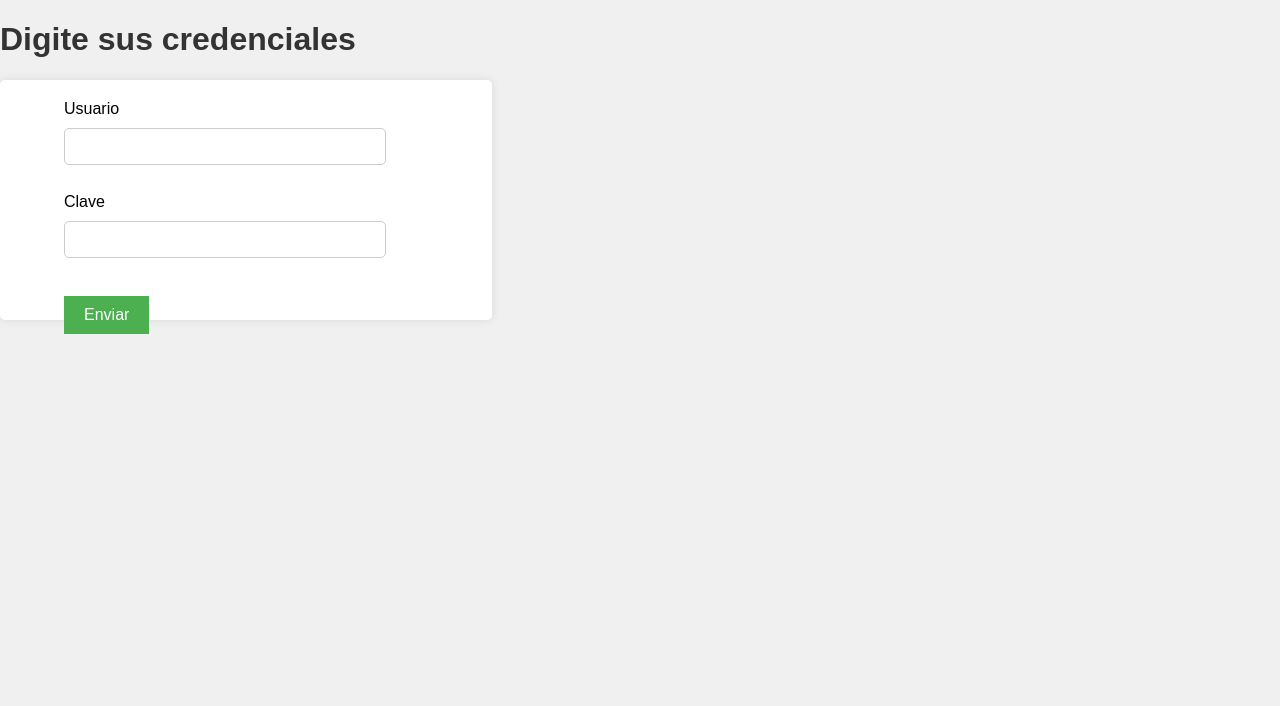
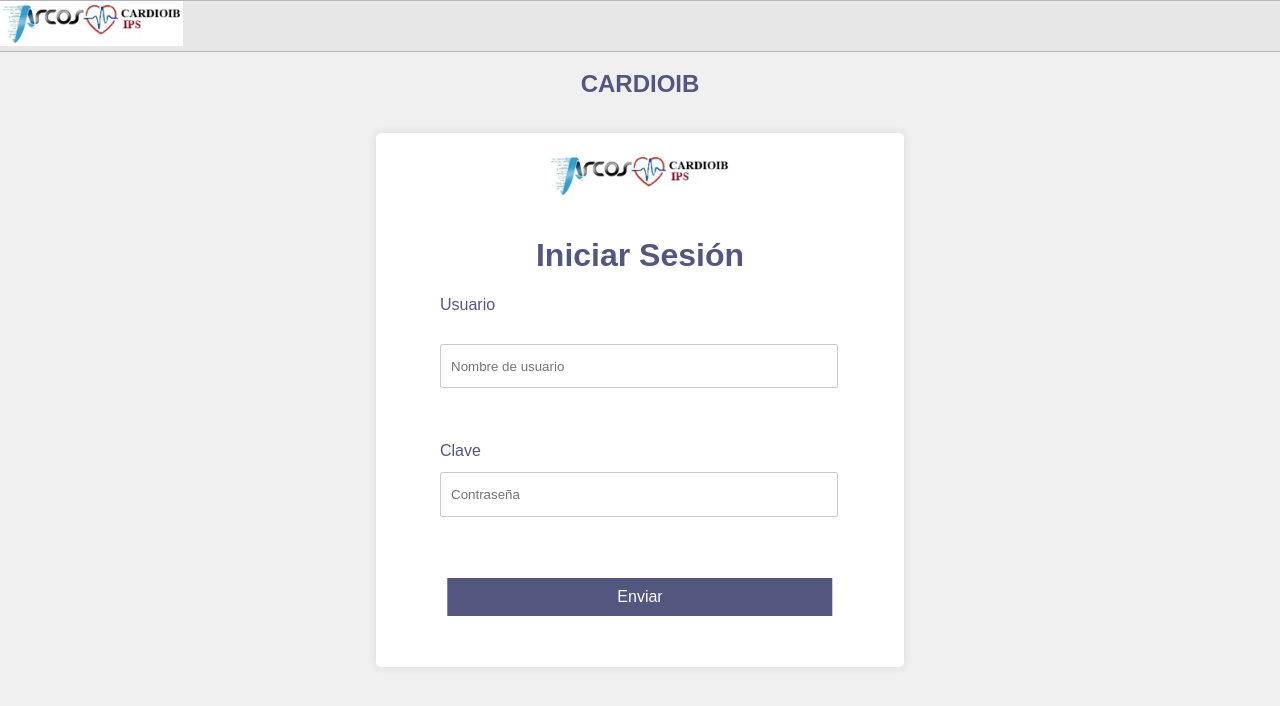
Before and after one commit to kevigomez/CardioIB, a Flask app: template app/templates/index.html in a window 1280 px wide. Shown: the top 706 px of the page. Run offline with Flask 3, Linux system fonts and the light colour scheme; the template is opened without the code that fills it, so the values that code supplies are empty.

Commit message:
Se sube el proyecto contiene Inicio Sesion

```diff
--- a/app/static/css/styles.css
+++ b/app/static/css/styles.css
@@ -6,32 +6,64 @@
     margin: 0;
     padding: 0;
 }
+img{
+    width: 183px;
+    height: 45px;
 
-h1 {
-    color: #333;
 }
 
+.image-form{
+    display: block;
+    margin: 0 auto;
+    margin-left: 27%;
+}
+h1{
+    text-align: center;
+    color: #53577F;
+}
+
+.navbar {
+    background-color: #e7e7e7;
+    height: 50px;
+    width: 100%;
+    margin: 0;
+    top: 0;
+    left: 0;
+    color: #53577F;
+    border-top: #53577f5b 0.1px solid;
+    border-bottom: #53577f5b 0.1px solid;
+}
 form {
+
     background-color: #fff;
     padding: 20px;
     border-radius: 5px;
     box-shadow: 0 0 10px rgba(0, 0, 0, 0.1);
-    height: 200px;
-    width: 300px;
+    height: 450px;
+    width: 400px;
     padding-left: 5%;
-    padding-right: 10%;
+    padding-right: 5%;
+    padding-bottom: 5%;
+    position: absolute;
+    top: 50%;
+    left: 50%;
+    transform: translate(-50%, -50%);
+    color: #53577F;
 }
 
 input[type="text"], input[type="password"], select, textarea {
-    width: 100%;
+    width: 94%;
     padding: 10px;
-    margin: 10px 0;
     border: 1px solid #ccc;
-    border-radius: 5px;
+    border-radius: 2px;
+    display: flex;
+    align-content: center;
+    margin-top: 3%;
+    height: 5%;
 }
 
 input[type="submit"] {
-    background-color: #4CAF50;
+    background-color: #53577F;
     color: white;
     border: none;
     padding: 10px 20px;
@@ -41,9 +73,16 @@
     font-size: 16px;
     margin: 10px 0;
     cursor: pointer;
+    position: absolute;
+    left: 50%;
+    transform: translate(-50%, -50%);
+    top: 85%;
+    width: 73%;
 
 }
 
 input[type="submit"]:hover {
-    background-color: #45a049;
+    background-color: #616380;
+    transition-duration: 0.2s;
+
 }
--- a/app/templates/index.html
+++ b/app/templates/index.html
@@ -7,14 +7,18 @@
     <link rel="stylesheet" href="{{ url_for('static', filename='css/styles.css') }}">
 </head>
 <body>
+  <nav class="navbar" ><img src="./static/img/custom-logo.png" /><h1>CARDIOIB</h1></nav>
   <div class="container">
-    <h1>Digite sus credenciales</h1>
+
     <form action="/submit" method="post">
+      <img class="image-form" src="./static/img/custom-logo.png" /><br>
+        <h1>Iniciar Sesión</h1>
         <label for="name">Usuario</label><br>
-        <input type="text" id="name" name="name" required><br><br>
-
+        <br>
+        <input type="text" placeholder="Nombre de usuario" id="username"><br><br>
+        <br>
         <label for="Clave">Clave</label><br>
-        <input type="password" id="pasword" name="pasword" required><br><br>
+        <input type="password" placeholder="Contraseña" id="password"><br><br>
 
         <input type="submit" value="Enviar">
     </form>
```
Also changed, not shown: app/templates/view_administrator.html (added, +12 -0 lines), app/static/img/custom-logo.png (added).
